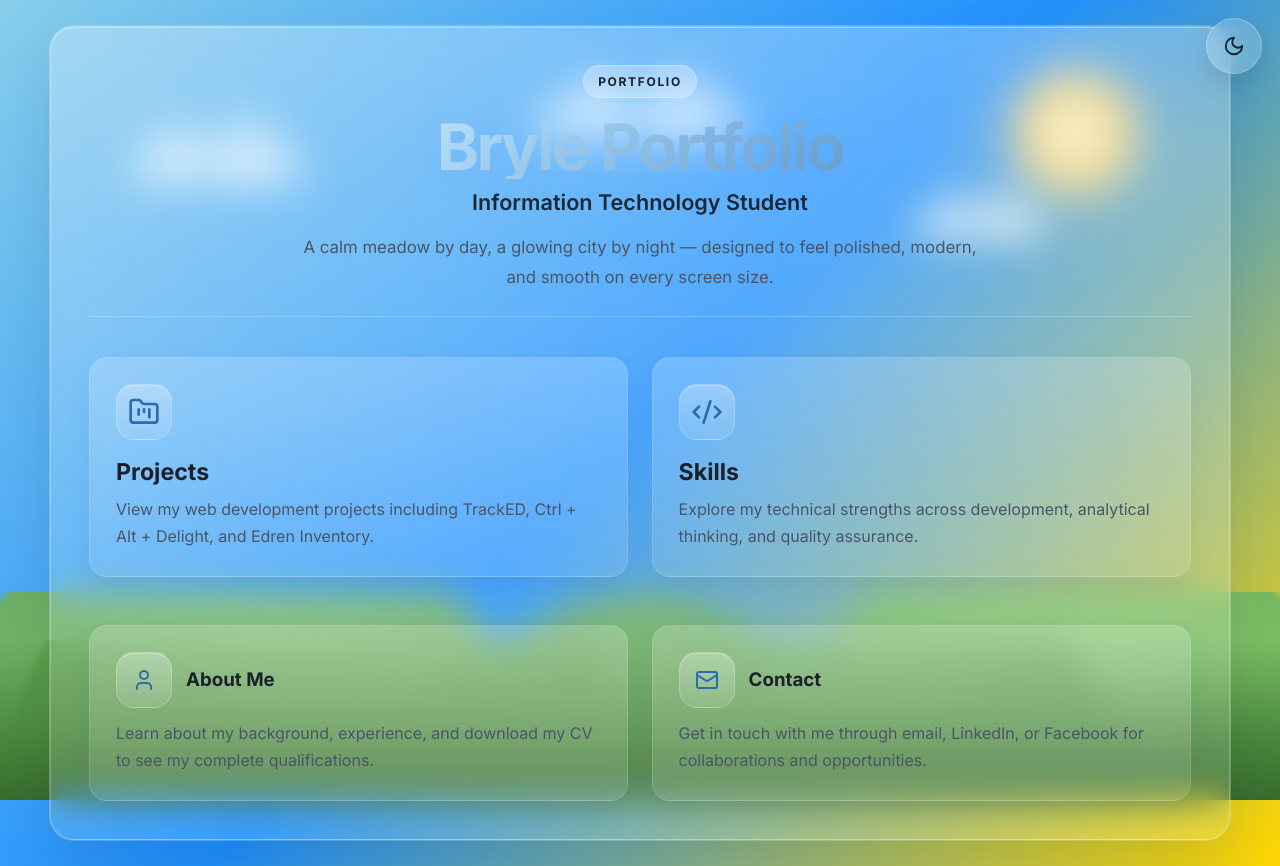
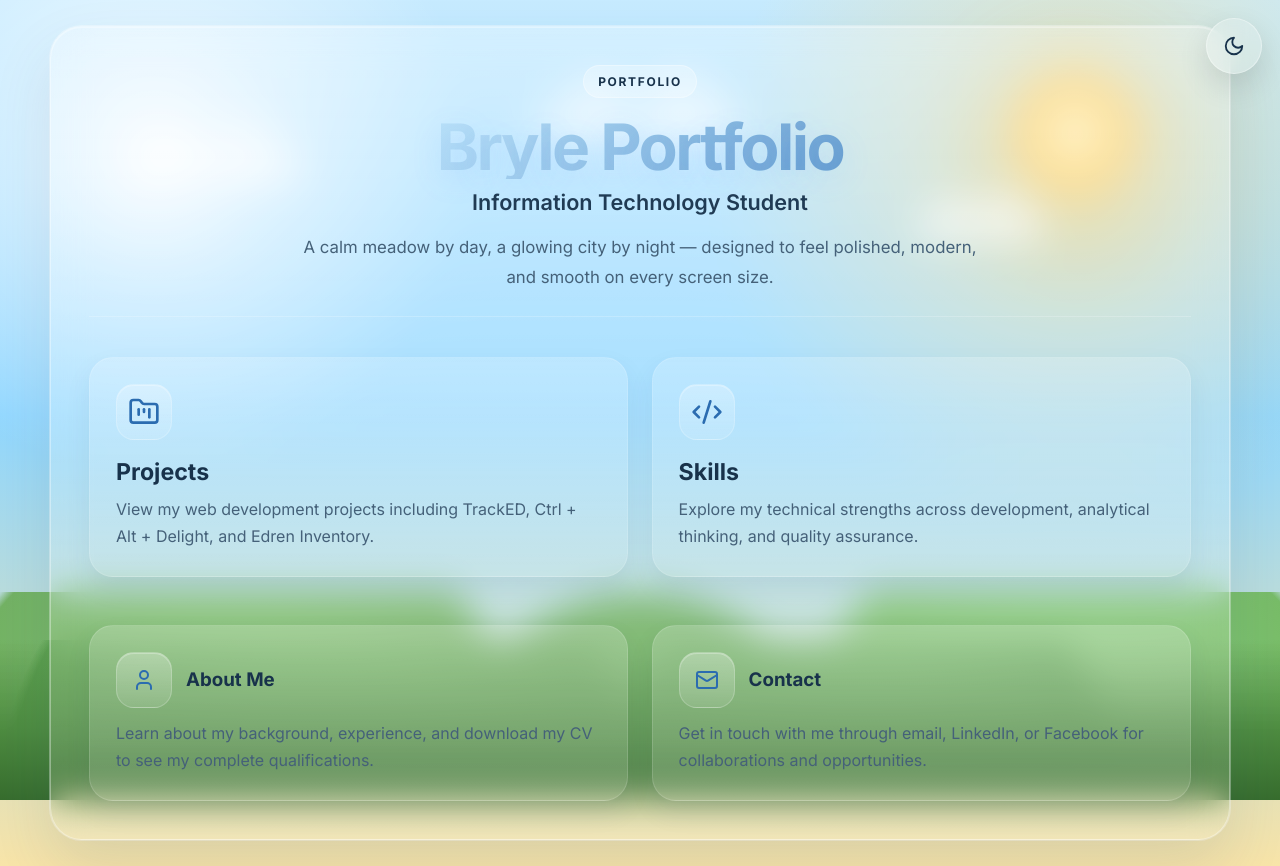
Before and after one commit to skyana-08/myportfolio, a React (Vite) app: page / in a window 1280 px wide. Built offline with nearby package versions, Linux system fonts and the light colour scheme; the HTML template or start-up script is replaced by a standard one.

Commit message:
Refactor CSS variables and update styles

```diff
--- a/src/index.css
+++ b/src/index.css
@@ -1,4 +1,3 @@
-/* Reset and Base Styles */
 * {
   margin: 0;
   padding: 0;
@@ -6,22 +5,22 @@
 }
 
 :root {
-  /* Light Mode (Morning) Colors - Better Contrast */
-  --morning-sky: #87CEEB;
-  --morning-sun: #FFD700;
-  --morning-blue: #1E90FF;
-  --text-light: #FFFFFF;
-  --text-dark: #1A202C;  /* Darker for better contrast */
-  --text-gray: #4A5568;  /* Medium gray for secondary text */
-  --glass-bg: rgba(255, 255, 255, 0.15);
-  --glass-border: rgba(255, 255, 255, 0.25);
-  --shadow-color: rgba(0, 0, 0, 0.1);
-  --accent-blue: #2B6CB0;  /* Darker blue for better visibility */
-  --card-bg: rgba(255, 255, 255, 0.1);
-  --modal-bg: rgba(255, 255, 255, 0.98);  /* Almost white for modals */
-  --modal-dark-bg: rgba(15, 23, 42, 0.98);
+  --sky-top: #c7ebff;
+  --sky-mid: #90d7ff;
+  --sky-bottom: #f8e4a8;
+  --sun-glow: rgba(255, 210, 102, 0.65);
+  --text-light: #ffffff;
+  --text-dark: #18324b;
+  --text-gray: #456179;
+  --glass-bg: rgba(255, 255, 255, 0.2);
+  --glass-border: rgba(255, 255, 255, 0.35);
+  --shadow-color: rgba(42, 78, 112, 0.12);
+  --accent-blue: #2b6cb0;
+  --card-bg: rgba(255, 255, 255, 0.12);
+  --modal-bg: rgba(252, 255, 255, 0.95);
+  --modal-dark-bg: rgba(12, 19, 33, 0.96);
+  --page-glow: rgba(255, 255, 255, 0.45);
 
-  /* Spacing */
   --spacing-xs: 4px;
   --spacing-sm: 8px;
   --spacing-md: 16px;
@@ -31,8 +30,7 @@
   --spacing-3xl: 48px;
   --spacing-4xl: 64px;
 
-  /* Typography */
-  --font-primary: 'Inter', sans-serif;
+  --font-primary: Inter, ui-sans-serif, system-ui, -apple-system, BlinkMacSystemFont, 'Segoe UI', sans-serif;
   --text-xs: 12px;
   --text-sm: 14px;
   --text-base: 16px;
@@ -42,66 +40,61 @@
   --text-3xl: 32px;
   --text-4xl: 40px;
   --text-5xl: 48px;
-  --text-6xl: 64px;
 
-  /* Border Radius */
-  --radius-sm: 4px;
-  --radius-md: 8px;
-  --radius-lg: 16px;
-  --radius-xl: 24px;
+  --radius-sm: 8px;
+  --radius-md: 14px;
+  --radius-lg: 22px;
+  --radius-xl: 32px;
   --radius-full: 9999px;
 
-  /* Transitions */
-  --transition-fast: 150ms ease;
-  --transition-base: 300ms ease;
-  --transition-slow: 500ms ease;
+  --transition-fast: 160ms ease;
+  --transition-base: 280ms ease;
+  --transition-slow: 480ms ease;
 }
 
-/* Dark Mode Variables */
-.dark-mode {
-  /* Night Colors */
-  --morning-sky: #0F172A;
-  --morning-sun: #94A3B8;
-  --morning-blue: #1E3A8A;
-  --text-light: #F1F5F9;
-  --text-dark: #E2E8F0;  /* Lighter for dark mode */
-  --text-gray: #CBD5E1;  /* Lighter gray for dark mode */
-  --glass-bg: rgba(15, 23, 42, 0.7);
-  --glass-border: rgba(148, 163, 184, 0.2);
-  --shadow-color: rgba(0, 0, 0, 0.4);
-  --accent-blue: #60A5FA;  /* Brighter blue for dark mode */
-  --card-bg: rgba(255, 255, 255, 0.05);
-  --modal-bg: rgba(15, 23, 42, 0.98);
-  --modal-dark-bg: rgba(0, 0, 0, 0.95);
+html,
+body,
+#root {
+  min-height: 100%;
+}
+
+html {
+  scroll-behavior: smooth;
 }
 
 body {
   font-family: var(--font-primary);
   min-height: 100vh;
   overflow-x: hidden;
-  margin: 0;
-  padding: 0;
-  color: var(--text-dark);  /* Use text-dark as default */
+  color: var(--text-dark);
+  background:
+    radial-gradient(circle at 12% 18%, rgba(255, 255, 255, 0.95) 0, rgba(255,255,255,0.45) 10%, transparent 24%),
+    radial-gradient(circle at 84% 20%, var(--sun-glow) 0, rgba(255, 221, 140, 0.35) 12%, transparent 28%),
+    linear-gradient(180deg, var(--sky-top) 0%, var(--sky-mid) 48%, var(--sky-bottom) 100%);
+  transition: background var(--transition-slow), color var(--transition-base);
 }
 
-/* Light Mode Background */
-body:not(.dark-mode) {
-  background: linear-gradient(135deg,
-    var(--morning-sky) 0%,
-    var(--morning-blue) 50%,
-    var(--morning-sun) 100%
-  );
-  transition: background var(--transition-slow);
-}
+body.dark-mode {
+  --sky-top: #07111f;
+  --sky-mid: #102544;
+  --sky-bottom: #1a2036;
+  --sun-glow: rgba(170, 198, 255, 0.25);
+  --text-light: #f8fbff;
+  --text-dark: #eff5ff;
+  --text-gray: #c7d5e6;
+  --glass-bg: rgba(9, 16, 29, 0.56);
+  --glass-border: rgba(175, 199, 255, 0.15);
+  --shadow-color: rgba(0, 0, 0, 0.35);
+  --accent-blue: #7ab8ff;
+  --card-bg: rgba(255, 255, 255, 0.05);
+  --modal-bg: rgba(11, 17, 29, 0.96);
+  --modal-dark-bg: rgba(6, 10, 18, 0.98);
+  --page-glow: rgba(86, 122, 187, 0.18);
 
-/* Dark Mode Background */
-body.dark-mode {
-  background: linear-gradient(135deg,
-    var(--morning-sky) 0%,
-    var(--morning-blue) 50%,
-    #2D3748 100%
-  );
-  transition: background var(--transition-slow);
+  background:
+    radial-gradient(circle at 15% 14%, rgba(255,255,255,0.12) 0, transparent 18%),
+    radial-gradient(circle at 82% 18%, rgba(215, 227, 255, 0.16) 0, transparent 14%),
+    linear-gradient(180deg, var(--sky-top) 0%, var(--sky-mid) 50%, var(--sky-bottom) 100%);
 }
 
 #root {
@@ -109,13 +102,22 @@ body.dark-mode {
   width: 100%;
 }
 
-/* Custom Scrollbar */
+img {
+  max-width: 100%;
+  display: block;
+}
+
+button,
+a {
+  -webkit-tap-highlight-color: transparent;
+}
+
 ::-webkit-scrollbar {
   width: 10px;
 }
 
 ::-webkit-scrollbar-track {
-  background: rgba(255, 255, 255, 0.1);
+  background: rgba(255, 255, 255, 0.08);
 }
 
 ::-webkit-scrollbar-thumb {
@@ -123,30 +125,7 @@ body.dark-mode {
   border-radius: var(--radius-full);
 }
 
-::-webkit-scrollbar-thumb:hover {
-  background: var(--morning-blue);
-}
-
-.dark-mode ::-webkit-scrollbar-thumb:hover {
-  background: var(--morning-blue);
-}
-
-/* Selection Color */
 ::selection {
-  background-color: var(--accent-blue);
+  background: var(--accent-blue);
   color: var(--text-light);
 }
-
-/* Make sure text has good contrast in light mode */
-:not(.dark-mode) h1,
-:not(.dark-mode) h2,
-:not(.dark-mode) h3,
-:not(.dark-mode) h4,
-:not(.dark-mode) h5,
-:not(.dark-mode) h6 {
-  color: var(--text-dark);
-}
-
-:not(.dark-mode) p {
-  color: var(--text-gray);
-}
```
